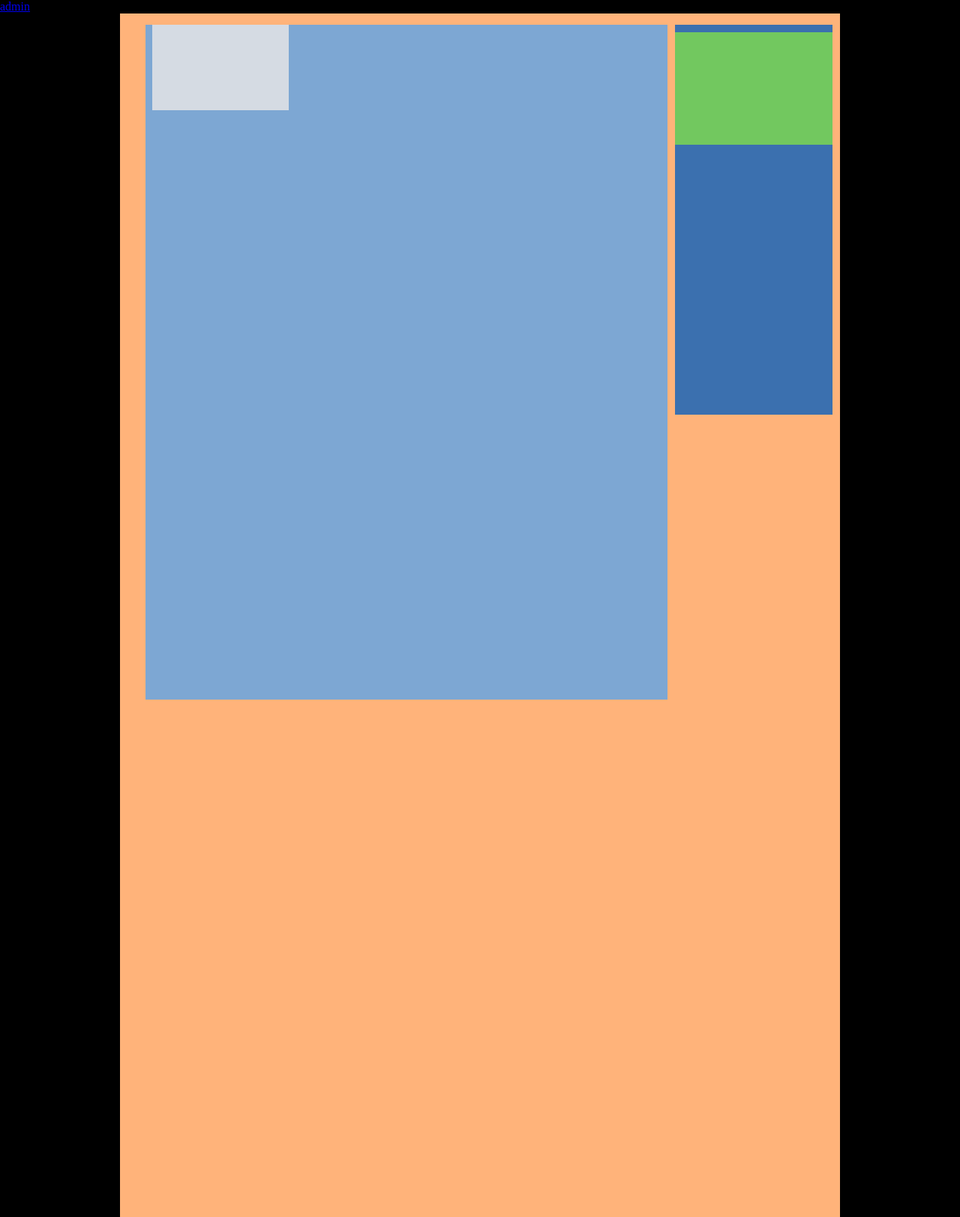
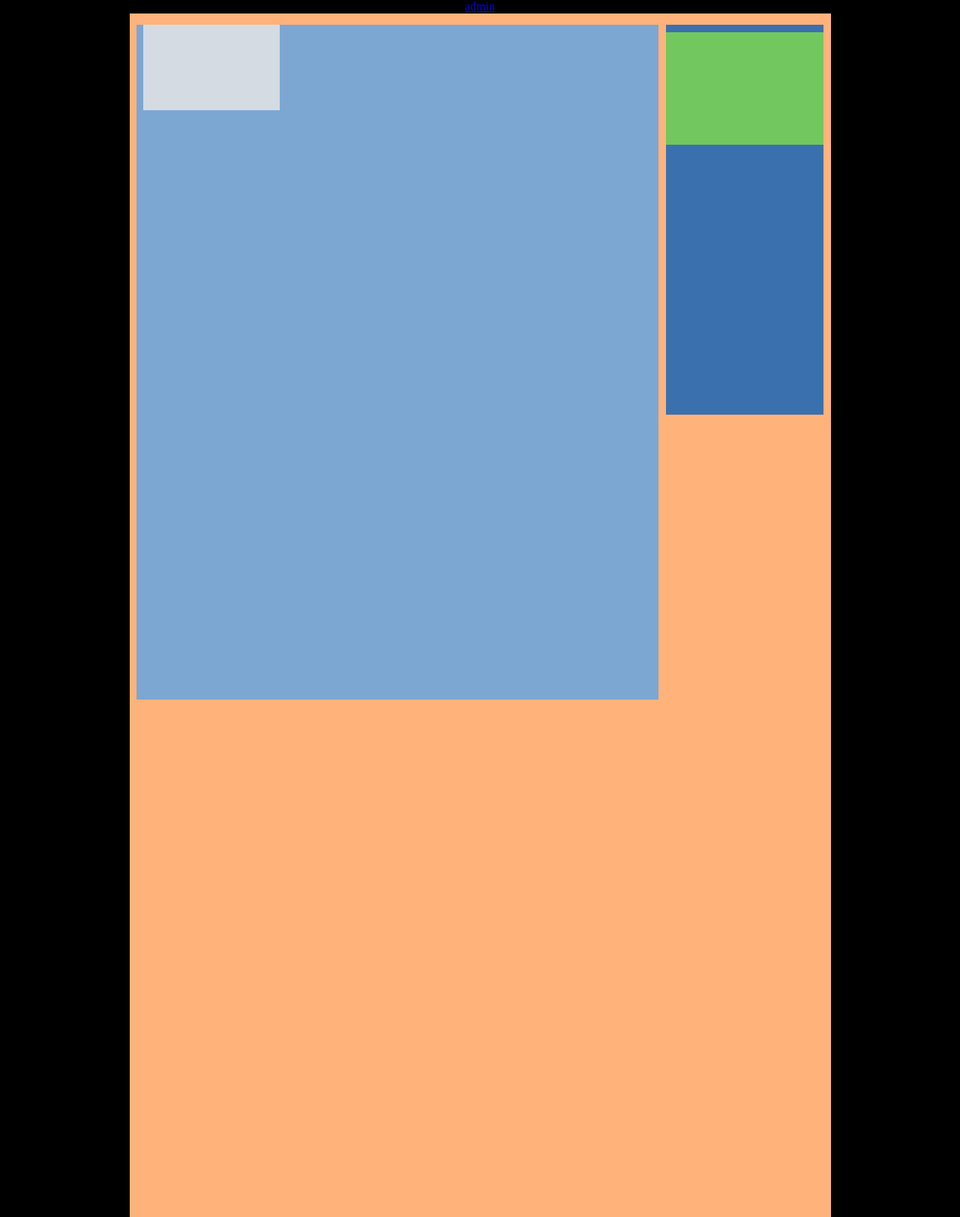
Before and after one commit to aseds/tehba, a Django app: template events/templates/events/index.html in a window 1280 px wide. Shown: the whole page at 75% size. Run offline with Django 3.2, Linux system fonts and the light colour scheme; the template is opened without the code that fills it: values that come from a table or form of the project are taken from there, others are empty; tables that the repository leaves empty hold one stand-in row (values such as "Sample post"); grey boxes marked "Sample" are stand-in pictures; parts of the project's set-up code (start-up, migrations or seed data) failed here and were passed over.

Commit message:
the width of the whole page was big making a scrollbar to show up | decreased the width

```diff
--- a/events/static/events/style.css
+++ b/events/static/events/style.css
@@ -2,8 +2,8 @@
 	padding: 0;
 	margin: 0;
 	background: black;
+	text-align: center;
 }
-
 
 .center {
 	margin: 0 auto;
@@ -11,7 +11,7 @@
 
 
 #whole {
-	width: 960px;
+	width: 935px;
 	height: 1600px;
 	background: #ffb37a;
 	padding-top: 5px;
```
Also changed, not shown: events/migrations/0005_auto_20150225_0636.py (added), 1 other file.
